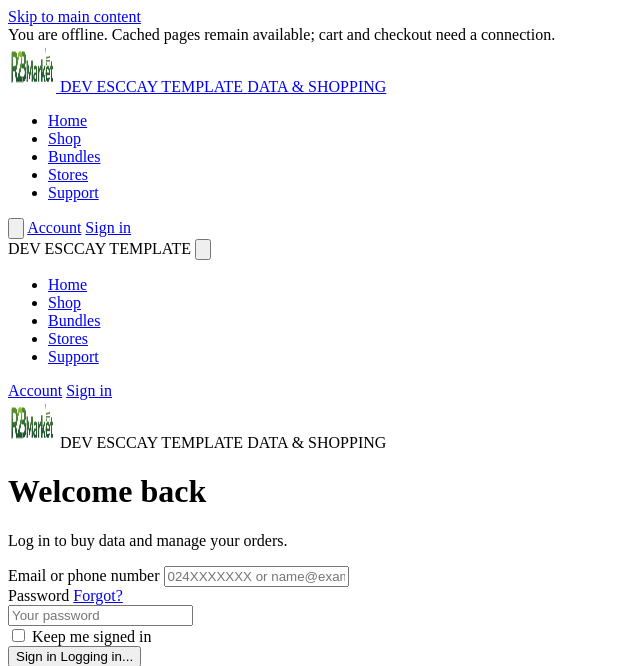
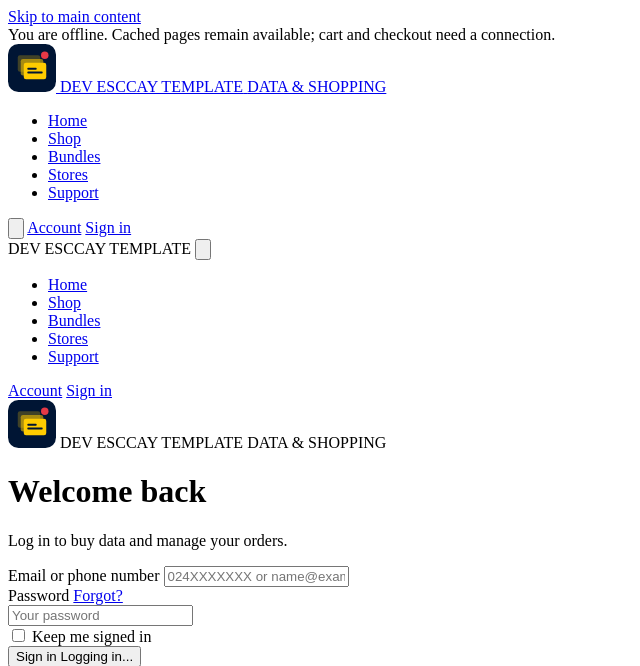
Before and after one commit to Onezsolo/datatem, a Laravel app: a page that uses resources/views/components/ui/header.blade.php in a window 1280 px wide. Shown: the top 666 px of the page, without its empty margins (0-640 px from the left). Run offline with Laravel 12, Linux system fonts and the light colour scheme; data that the repository does not hold is empty.

Commit message:
feat(brand): add DEV ESCCAY TEMPLATE logo and align navigation drawer

```diff
--- a/app/Services/SettingsService.php
+++ b/app/Services/SettingsService.php
@@ -175,13 +175,13 @@ final class SettingsService
     public static function getLogoUrl(): string
     {
         $path = self::get('site_logo', '');
-        return $path !== '' ? asset('storage/' . $path) : asset('assets/l1.png');
+        return $path !== '' ? asset('storage/' . $path) : asset('assets/dev-esccay-mark.svg');
     }
 
     /** Full URL for site favicon (for use in layouts). Empty setting = default asset. */
     public static function getFaviconUrl(): string
     {
         $path = self::get('site_favicon', '');
-        return $path !== '' ? asset('storage/' . $path) : asset('assets/l2.png');
+        return $path !== '' ? asset('storage/' . $path) : asset('assets/dev-esccay-favicon.svg');
     }
 }
--- a/resources/views/components/ui/header.blade.php
+++ b/resources/views/components/ui/header.blade.php
@@ -114,9 +114,9 @@
         aria-label="Mobile navigation"
         @keydown.escape.window="mobileNavOpen = false"
     >
-        <div class="absolute inset-0 bg-brand-navy/60" @click="mobileNavOpen = false" aria-hidden="true"></div>
+        <div class="absolute inset-0 bg-brand-navy/70" @click="mobileNavOpen = false" aria-hidden="true"></div>
 
-        <aside class="absolute inset-y-0 right-0 flex w-72 max-w-[85vw] flex-col overflow-y-auto bg-brand-navy text-white">
+        <aside class="absolute inset-y-0 left-0 flex w-72 max-w-[85vw] flex-col overflow-y-auto bg-brand-navy text-white">
             <div class="flex items-center justify-between gap-2 border-b border-white/15 px-4 py-3">
                 <span class="text-sm font-extrabold tracking-[0.06em] text-white">{{ \Illuminate\Support\Str::upper($brand) }}</span>
                 <button
--- a/resources/views/layouts/app.blade.php
+++ b/resources/views/layouts/app.blade.php
@@ -6,7 +6,7 @@
     @php
         $siteName = \App\Services\SettingsService::get('site_name', config('app.name', 'R2BMarket'));
         $siteDescription = \App\Services\SettingsService::get('site_description', 'R2BMarket – Affordable mobile data bundles for MTN, AirtelTigo & Telecel in Ghana. Top up your wallet and get instant delivery.');
-        $siteLogoUrl = request()->is('/') ? asset('assets/l1.png') : \App\Services\SettingsService::getLogoUrl();
+        $siteLogoUrl = request()->is('/') ? asset('assets/dev-esccay-mark.svg') : \App\Services\SettingsService::getLogoUrl();
         $siteFaviconUrl = \App\Services\SettingsService::getFaviconUrl();
     @endphp
     <title>@yield('title', $siteName)</title>
```
Also changed, not shown: docs/superpowers/plans/2026-11-23-one-system-foundation.md (+5 -0 lines), public/assets/dev-esccay-favicon.svg (added), public/assets/dev-esccay-logo.svg (added), public/assets/dev-esccay-mark.svg (added).
